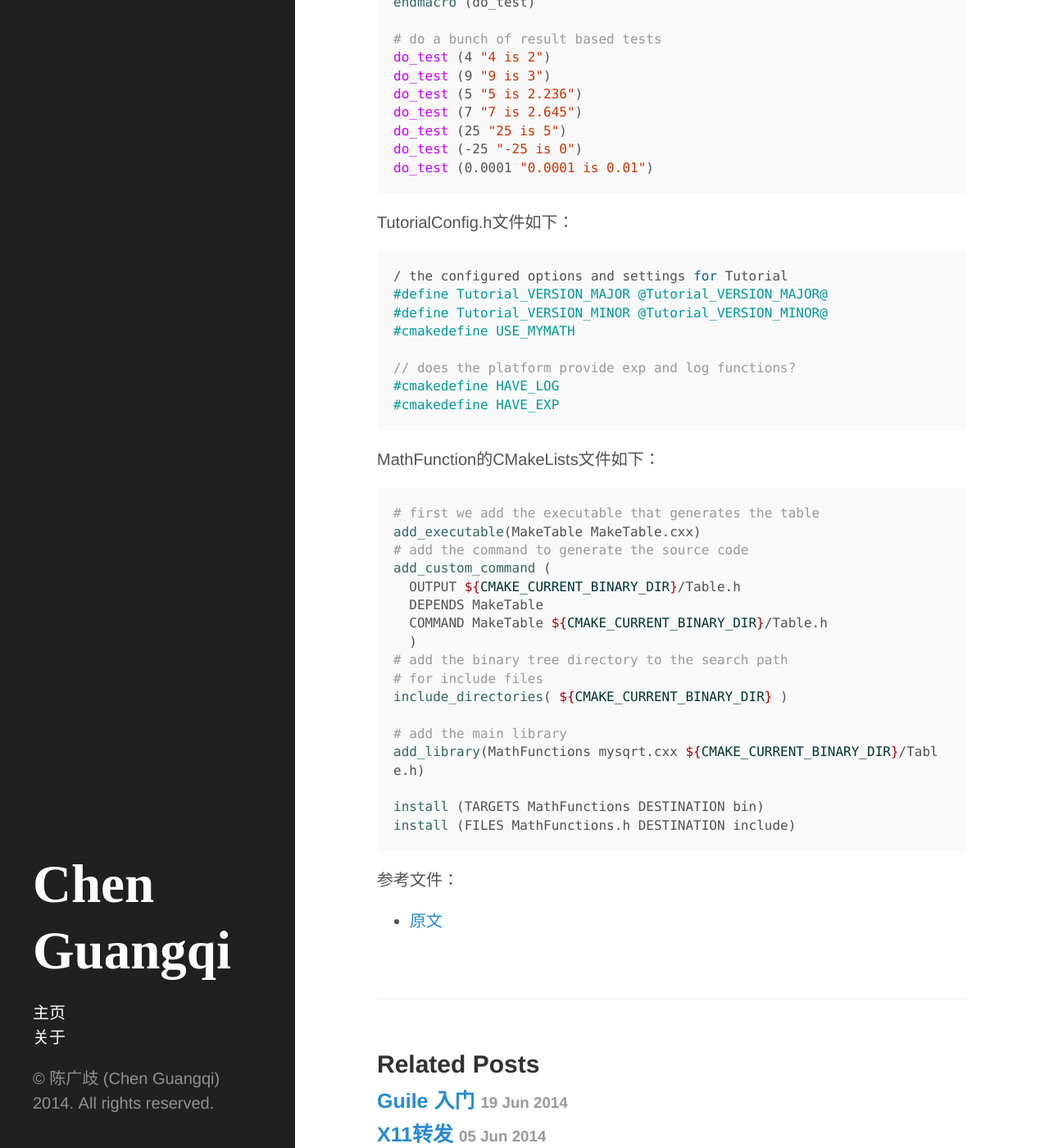
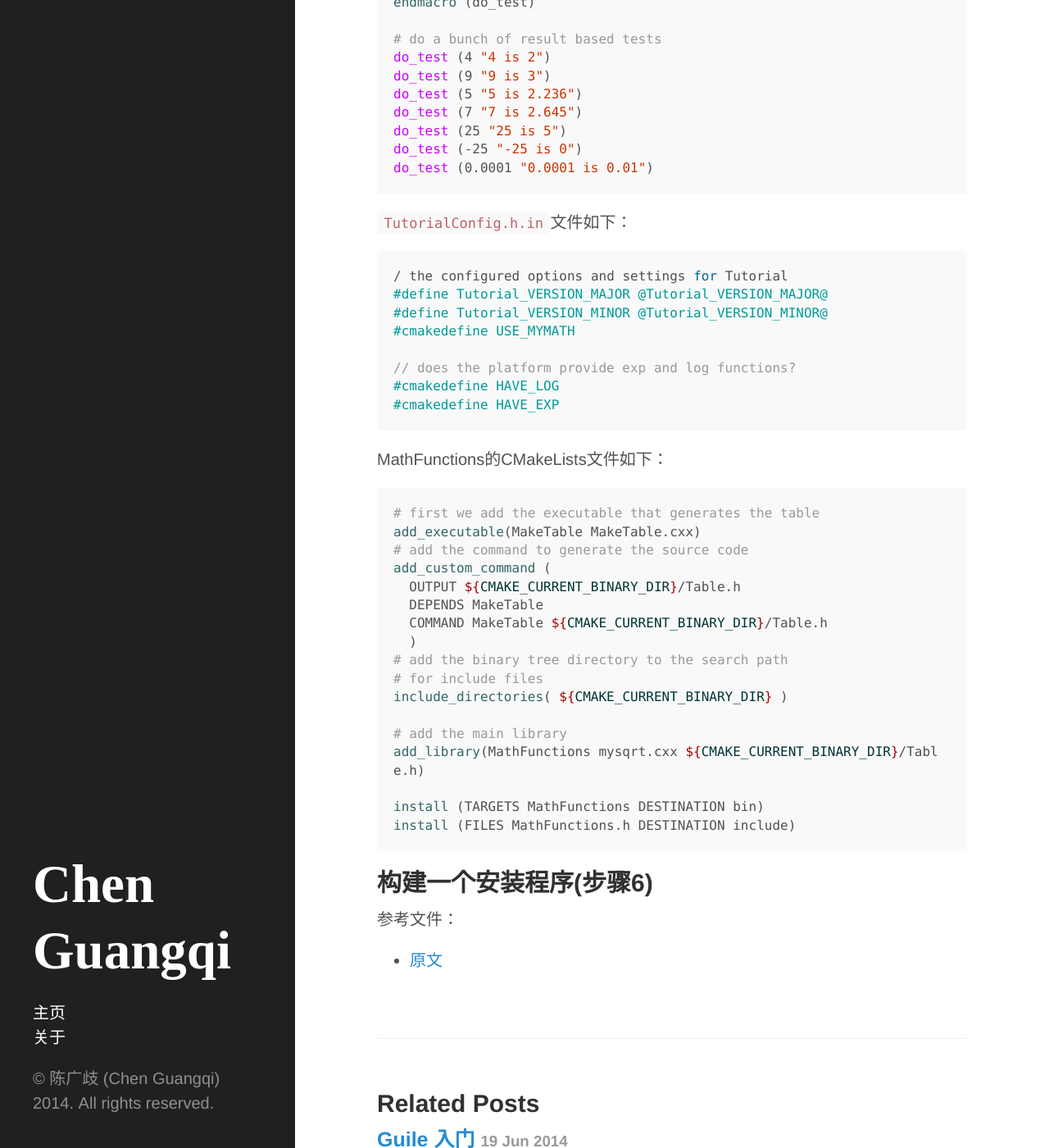
Before and after one commit to chenguangqi/chenguangqi.github.io, a Jekyll site: the page built from _posts/2014-07-31-CMake-Tutorial.md, in a window 1280 px wide and 1400 px high, scrolled down 11158 px. Shown: the whole window at 82% size. Built offline with Jekyll 4.4.1, drawn with Linux system fonts in a browser that asks for light colours; Markdown is read by kramdown in place of the engine named in the settings.

Commit message:
Update 2014-07-31-CMake-Tutorial.md

````diff
--- a/_posts/2014-07-31-CMake-Tutorial.md
+++ b/_posts/2014-07-31-CMake-Tutorial.md
@@ -465,7 +465,7 @@ do_test (-25 "-25 is 0")
 do_test (0.0001 "0.0001 is 0.01")
 ```
 
-TutorialConfig.h文件如下：
+`TutorialConfig.h.in`文件如下：
 ```c++
 / the configured options and settings for Tutorial
 #define Tutorial_VERSION_MAJOR @Tutorial_VERSION_MAJOR@
@@ -477,7 +477,7 @@ TutorialConfig.h文件如下：
 #cmakedefine HAVE_EXP
 ```
 
-MathFunction的CMakeLists文件如下：
+MathFunctions的CMakeLists文件如下：
 ```cmake
 # first we add the executable that generates the table
 add_executable(MakeTable MakeTable.cxx)
@@ -498,6 +498,8 @@ install (TARGETS MathFunctions DESTINATION bin)
 install (FILES MathFunctions.h DESTINATION include)
 ```
 
+## 构建一个安装程序(步骤6)
+
 
 参考文件：
 
````
